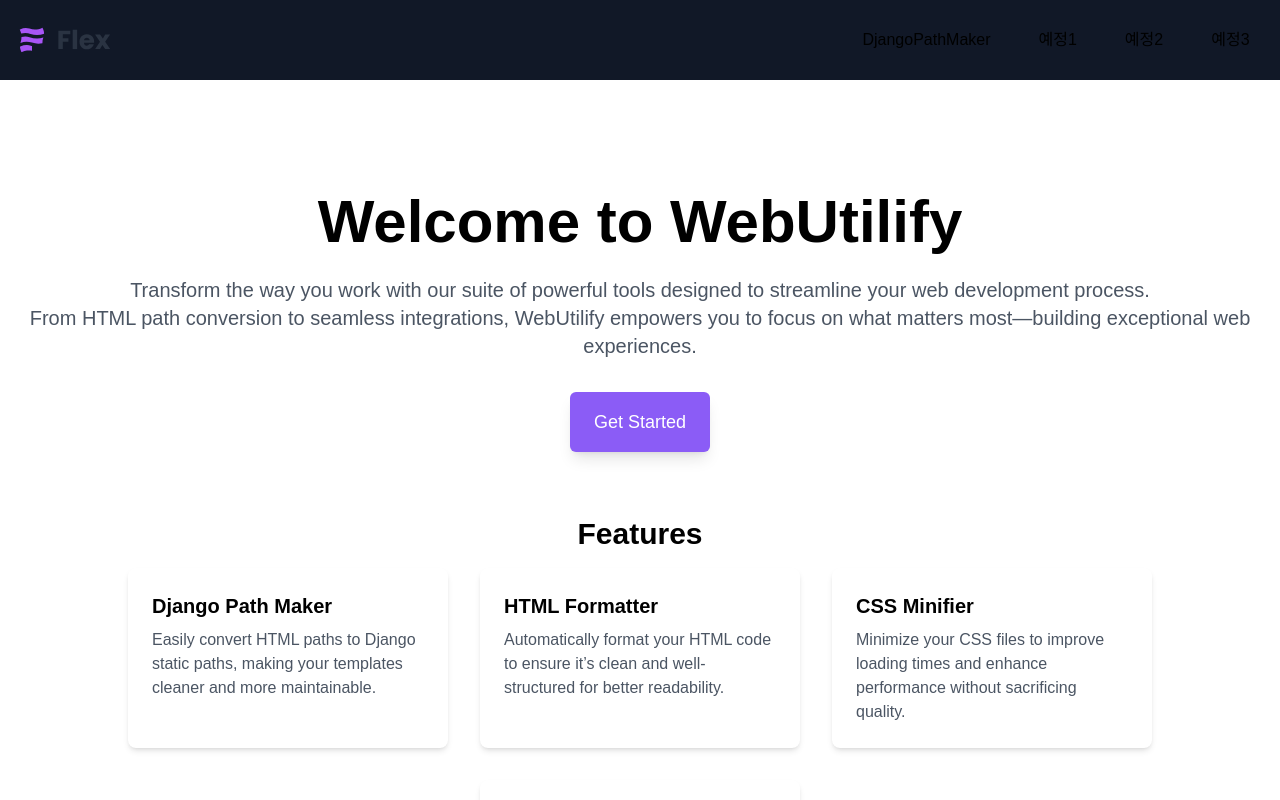
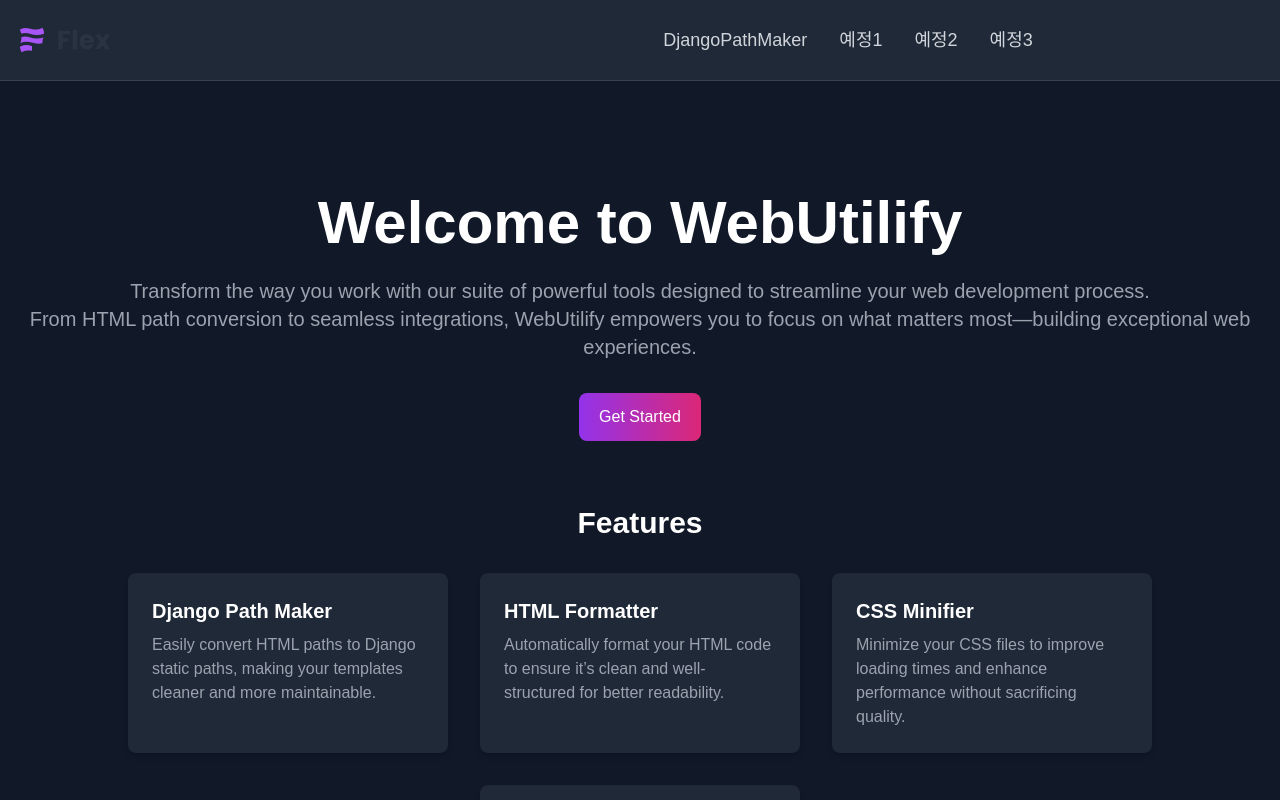
Before and after one commit to YoHaiYo/WebUtilify, a Vue app: page / in a window 1280 px wide. Shown: the top 800 px of the page. Built offline with nearby package versions, Linux system fonts and the light colour scheme.

Commit message:
메인페이지도 스타일 적용

```diff
--- a/src/components/NavBar.vue
+++ b/src/components/NavBar.vue
@@ -1,53 +1,24 @@
-<!--
-md: 기준으로 반응형 처리함.
--->
 <template>
   <!--- PC뷰 -->
-  <nav class="hidden md:flex justify-between p-6 px-4">
+  <nav
+    class="hidden md:flex justify-between items-center p-6 px-4 bg-gray-900 shadow-lg"
+  >
     <div class="flex justify-between items-center w-full">
       <!-- 로고 -->
       <div class="md:w-1/3">
         <router-link class="block max-w-max" to="/">
-          <img
-            class="h-8"
-            src="../assets/svg/flex-ui-violet-light.svg"
-            alt=""
-          />
+          <img class="h-8" :src="logoPath" alt="Logo" />
         </router-link>
       </div>
       <!-- 네비메뉴 -->
-      <div class="md:block md:w-1/3">
-        <ul class="flex justify-center">
-          <li class="mr-12">
+      <div class="md:w-2/3">
+        <ul class="flex justify-center space-x-8">
+          <li v-for="menuItem in menuItems" :key="menuItem.name">
             <a
-              class="text-coolGray-500 hover:text-coolGray-900 font-medium"
-              href="/DjangoPathMaker"
+              class="text-gray-300 text-lg hover:text-white transition-colors duration-200 font-medium"
+              :href="menuItem.path"
             >
-              DjangoPathMaker
-            </a>
-          </li>
-          <li class="mr-12">
-            <a
-              class="text-coolGray-500 hover:text-coolGray-900 font-medium"
-              href="#"
-            >
-              예정1
-            </a>
-          </li>
-          <li class="mr-12">
-            <a
-              class="text-coolGray-500 hover:text-coolGray-900 font-medium"
-              href="#"
-            >
-              예정2
-            </a>
-          </li>
-          <li>
-            <a
-              class="text-coolGray-500 hover:text-coolGray-900 font-medium"
-              href="#"
-            >
-              예정3
+              {{ menuItem.name }}
             </a>
           </li>
         </ul>
@@ -55,80 +26,60 @@ md: 기준으로 반응형 처리함.
     </div>
   </nav>
 
-  <!-- 모바일뷰 -->
-  <!-- 햄버거바 버튼 -->
-  <button @click="isMenuOpen = !isMenuOpen" class="md:hidden p-4">
+  <!-- 모바일 뷰 햄버거 버튼 -->
+  <button
+    @click="isMenuOpen = !isMenuOpen"
+    class="md:hidden p-4 text-gray-300 focus:outline-none"
+  >
     <font-awesome-icon
       icon="fa-bars"
-      class="text-gray-500"
-      style="font-size: 35; font-weight: bold"
+      class="text-gray-300"
+      style="font-size: 28px; font-weight: bold"
     />
   </button>
 
   <!-- 모바일 네비바 -->
   <div
-    class="navbar-menu fixed top-0 left-0 z-50 w-full h-full bg-coolGray-900 bg-opacity-50"
+    class="navbar-menu fixed inset-0 z-50 w-full h-full bg-gray-900 bg-opacity-80 transform transition-transform duration-300 ease-in-out"
     :class="{ 'translate-x-0': isMenuOpen, '-translate-x-full': !isMenuOpen }"
   >
     <div
-      class="fixed top-0 left-0 bottom-0 w-full w-4/6 max-w-xs bg-white transition-transform duration-300 ease-in-out"
+      class="fixed top-0 left-0 bottom-0 w-4/6 max-w-xs bg-gray-800 shadow-lg transition-transform duration-300 ease-in-out"
     >
       <nav class="relative p-6 h-full overflow-y-auto">
-        <div class="flex flex-col justify-between h-full">
-          <a class="inline-block" href="#">
-            <img
-              class="h-8"
-              src="../assets/svg/flex-ui-violet-light.svg"
-              alt=""
-            />
+        <div class="flex flex-col h-full">
+          <!-- 로고 -->
+          <a class="inline-block mb-6" href="/">
+            <img class="h-8" :src="logoPath" alt="Logo" />
           </a>
-          <ul class="py-6">
-            <li>
+          <!-- 모바일 네비 메뉴 -->
+          <ul class="space-y-4">
+            <li v-for="menuItem in menuItems" :key="menuItem.name">
               <a
-                class="block py-3 px-4 text-coolGray-500 hover:text-coolGray-900 font-medium hover:bg-coolGray-50 rounded-md"
-                href="/DjangoPathMaker"
+                class="block text-lg py-3 px-4 text-gray-300 hover:text-white transition-colors duration-200 font-medium hover:bg-gray-700 rounded-md"
+                :href="menuItem.path"
               >
-                DjangoPathMaker
-              </a>
-            </li>
-            <li>
-              <a
-                class="block py-3 px-4 text-coolGray-500 hover:text-coolGray-900 font-medium hover:bg-coolGray-50 rounded-md"
-                href="#"
-              >
-                Features
-              </a>
-            </li>
-            <li>
-              <a
-                class="block py-3 px-4 text-coolGray-500 hover:text-coolGray-900 font-medium hover:bg-coolGray-50 rounded-md"
-                href="#"
-              >
-                Pricing
-              </a>
-            </li>
-            <li>
-              <a
-                class="block py-3 px-4 text-coolGray-500 hover:text-coolGray-900 font-medium hover:bg-coolGray-50 rounded-md"
-                href="#"
-              >
-                Resources
+                {{ menuItem.name }}
               </a>
             </li>
           </ul>
         </div>
       </nav>
-      <button @click="isMenuOpen = false" class="absolute top-5 right-3 p-4">
+      <!-- 닫기 버튼 -->
+      <button
+        @click="isMenuOpen = false"
+        class="absolute top-5 right-3 p-4 text-gray-300"
+      >
         <svg
-          width="12"
-          height="12"
-          viewBox="0 0 12 12"
-          fill="none"
+          width="16"
+          height="16"
+          fill="currentColor"
+          viewBox="0 0 16 16"
           xmlns="http://www.w3.org/2000/svg"
         >
           <path
-            d="M6.94004 6L11.14 1.80667C11.2656 1.68113 11.3361 1.51087 11.3361 1.33333C11.3361 1.1558 11.2656 0.985537 11.14 0.860002C11.0145 0.734466 10.8442 0.66394 10.6667 0.66394C10.4892 0.66394 10.3189 0.734466 10.1934 0.860002L6.00004 5.06L1.80671 0.860002C1.68117 0.734466 1.51091 0.663941 1.33337 0.663941C1.15584 0.663941 0.985576 0.734466 0.860041 0.860002C0.734505 0.985537 0.66398 1.1558 0.66398 1.33333C0.66398 1.51087 0.734505 1.68113 0.860041 1.80667L5.06004 6L0.860041 10.1933C0.797555 10.2553 0.747959 10.329 0.714113 10.4103C0.680267 10.4915 0.662842 10.5787 0.662842 10.6667C0.662842 10.7547 0.680267 10.8418 0.714113 10.9231C0.747959 11.0043 0.797555 11.078 0.860041 11.14C0.922016 11.2025 0.99575 11.2521 1.07699 11.2859C1.15823 11.3198 1.24537 11.3372 1.33337 11.3372C1.42138 11.3372 1.50852 11.3198 1.58976 11.2859C1.671 11.2521 1.74473 11.2025 1.80671 11.14L6.00004 6.94L10.1934 11.14C10.2554 11.2025 10.3291 11.2521 10.4103 11.2859C10.4916 11.3198 10.5787 11.3372 10.6667 11.3372C10.7547 11.3372 10.8419 11.3198 10.9231 11.2859C11.0043 11.2521 11.0781 11.2025 11.14 11.14C11.2025 11.078 11.2521 11.0043 11.286 10.9231C11.3198 10.8418 11.3372 10.7547 11.3372 10.6667C11.3372 10.5787 11.3198 10.4915 11.286 10.4103C11.2521 10.329 11.2025 10.2553 11.14 10.1933L6.94004 6Z"
-            fill="#556987"
+            fill-rule="evenodd"
+            d="M11.293 4.293a1 1 0 011.414 1.414L9.414 9l3.293 3.293a1 1 0 01-1.414 1.414L8 10.414l-3.293 3.293a1 1 0 01-1.414-1.414L6.586 9 3.293 5.707a1 1 0 011.414-1.414L8 7.586l3.293-3.293z"
           />
         </svg>
       </button>
@@ -137,7 +88,46 @@ md: 기준으로 반응형 처리함.
 </template>
 
 <script setup>
-import { onMounted, ref } from "vue";
+import { ref } from "vue";
+
+// 메뉴 상태
+const isMenuOpen = ref(false);
+
+// 로고 이미지 경로
+const logoPath = "/src/assets/svg/flex-ui-violet-light.svg";
+
+// 메뉴 아이템들 (이름, 경로 관리)
+const menuItems = [
+  { name: "DjangoPathMaker", path: "/DjangoPathMaker" },
+  { name: "예정1", path: "#" },
+  { name: "예정2", path: "#" },
+  { name: "예정3", path: "#" },
+];
 </script>
 
-<style scoped lang="scss"></style>
+<style scoped>
+/* 모바일 네비게이션의 부드러운 전환을 위해 transform과 translate 사용 */
+.navbar-menu {
+  transform: translateX(-100%);
+}
+
+/* 햄버거 버튼의 색상 */
+button {
+  transition: transform 0.3s ease;
+}
+
+/* PC 네비게이션 */
+nav {
+  background-color: #1f2937;
+  border-bottom: 1px solid #374151;
+}
+
+/* 모바일 메뉴 슬라이드 애니메이션 */
+.navbar-menu.translate-x-0 {
+  transform: translateX(0);
+}
+
+.navbar-menu.-translate-x-full {
+  transform: translateX(-100%);
+}
+</style>
--- a/src/pages/Home.vue
+++ b/src/pages/Home.vue
@@ -1,12 +1,14 @@
 <template>
-  <section class="relative bg-white overflow-hidden">
+  <section class="relative bg-gray-900 text-gray-300 overflow-hidden">
     <div class="py-20 md:py-28">
       <div class="container mx-auto px-4">
         <div class="flex flex-col items-center text-center">
-          <h1 class="text-4xl md:text-6xl font-bold mb-6">
+          <!-- 제목 -->
+          <h1 class="text-4xl md:text-6xl font-bold text-white mb-6">
             Welcome to WebUtilify
           </h1>
-          <p class="text-lg md:text-xl text-gray-600 mb-8">
+          <!-- 설명 -->
+          <p class="text-lg md:text-xl text-gray-400 mb-8">
             Transform the way you work with our suite of powerful tools designed
             to streamline your web development process.
             <br />
@@ -14,8 +16,9 @@
             empowers you to focus on what matters most—building exceptional web
             experiences.
           </p>
+          <!-- 버튼 -->
           <a
-            class="inline-block py-4 px-6 text-lg font-medium text-white bg-violet-500 hover:bg-violet-600 rounded-md shadow-lg transition duration-200"
+            class="copy-button flex items-center bg-gradient-to-r from-purple-600 to-pink-600 text-white px-5 py-3 rounded-lg hover:from-purple-700 hover:to-pink-700 focus:outline-none focus:ring-2 focus:ring-blue-500"
             href="/DjangoPathMaker"
           >
             Get Started
@@ -23,32 +26,56 @@
         </div>
 
         <div class="mt-16">
-          <h2 class="text-3xl font-bold text-center mb-4">Features</h2>
+          <!-- Features 섹션 제목 -->
+          <h2 class="text-3xl font-bold text-center text-white mb-8">
+            Features
+          </h2>
+          <!-- Features 리스트 -->
           <div class="flex flex-wrap justify-center gap-8">
-            <div class="max-w-xs bg-white p-6 rounded-lg shadow-md">
-              <h3 class="text-xl font-semibold mb-2">Django Path Maker</h3>
-              <p class="text-gray-600">
+            <!-- Django Path Maker 카드 -->
+            <div
+              class="max-w-xs bg-gray-800 p-6 rounded-lg shadow-md hover:shadow-lg transition-shadow duration-200"
+            >
+              <h3 class="text-xl font-semibold text-white mb-2">
+                Django Path Maker
+              </h3>
+              <p class="text-gray-400">
                 Easily convert HTML paths to Django static paths, making your
                 templates cleaner and more maintainable.
               </p>
             </div>
-            <div class="max-w-xs bg-white p-6 rounded-lg shadow-md">
-              <h3 class="text-xl font-semibold mb-2">HTML Formatter</h3>
-              <p class="text-gray-600">
+            <!-- HTML Formatter 카드 -->
+            <div
+              class="max-w-xs bg-gray-800 p-6 rounded-lg shadow-md hover:shadow-lg transition-shadow duration-200"
+            >
+              <h3 class="text-xl font-semibold text-white mb-2">
+                HTML Formatter
+              </h3>
+              <p class="text-gray-400">
                 Automatically format your HTML code to ensure it’s clean and
                 well-structured for better readability.
               </p>
             </div>
-            <div class="max-w-xs bg-white p-6 rounded-lg shadow-md">
-              <h3 class="text-xl font-semibold mb-2">CSS Minifier</h3>
-              <p class="text-gray-600">
+            <!-- CSS Minifier 카드 -->
+            <div
+              class="max-w-xs bg-gray-800 p-6 rounded-lg shadow-md hover:shadow-lg transition-shadow duration-200"
+            >
+              <h3 class="text-xl font-semibold text-white mb-2">
+                CSS Minifier
+              </h3>
+              <p class="text-gray-400">
                 Minimize your CSS files to improve loading times and enhance
                 performance without sacrificing quality.
               </p>
             </div>
-            <div class="max-w-xs bg-white p-6 rounded-lg shadow-md">
-              <h3 class="text-xl font-semibold mb-2">JavaScript Bundler</h3>
-              <p class="text-gray-600">
+            <!-- JavaScript Bundler 카드 -->
+            <div
+              class="max-w-xs bg-gray-800 p-6 rounded-lg shadow-md hover:shadow-lg transition-shadow duration-200"
+            >
+              <h3 class="text-xl font-semibold text-white mb-2">
+                JavaScript Bundler
+              </h3>
+              <p class="text-gray-400">
                 Bundle and optimize your JavaScript files for faster execution
                 and improved user experience.
               </p>
@@ -65,5 +92,14 @@
 </script>
 
 <style scoped>
-/* Additional custom styles can be added here */
+/* 추가적인 스타일을 적용할 수 있음 */
+/* 카드 호버 시 그림자 애니메이션 */
+.shadow-md:hover {
+  box-shadow: 0 8px 24px rgba(0, 0, 0, 0.25);
+}
+
+/* 버튼에 호버 시 약간의 확대 애니메이션 추가 */
+a:hover {
+  /* transform: scale(1.05); */
+}
 </style>
```
Also changed, not shown: src/pages/Product.vue (deleted, +0 -72 lines).
